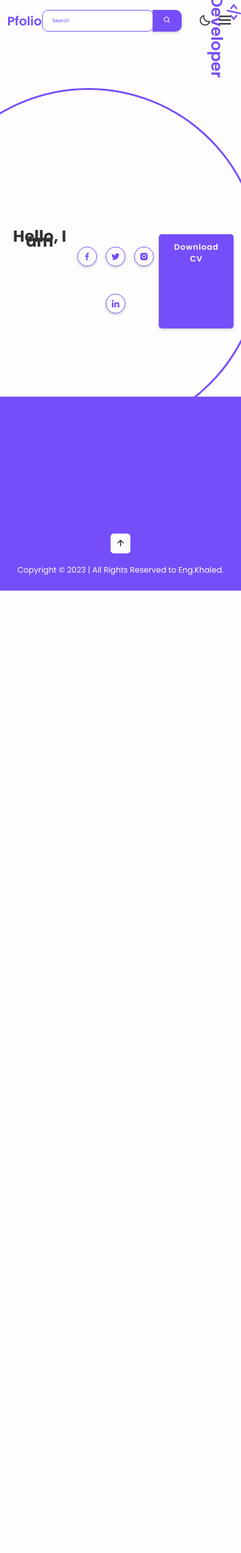
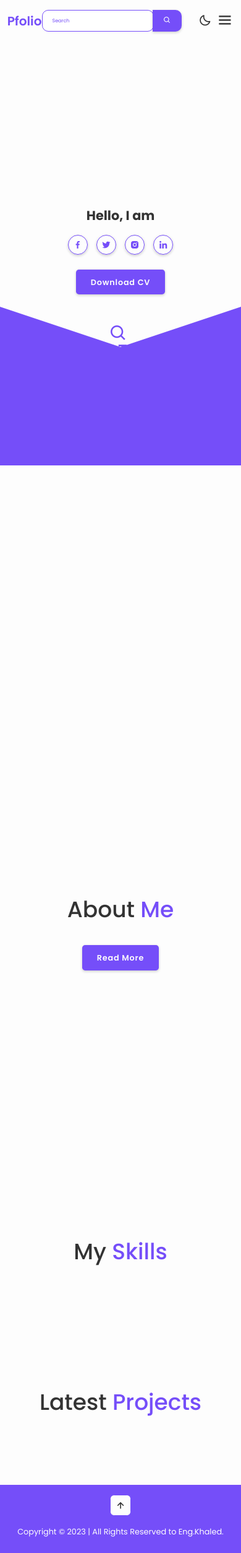
Before and after one commit to ENGKhaledAbdullah/Portfolio_System, a PHP site: page /partials/portfolio.php in a window 390 px wide. Shown: the whole page at 62% size. Before the commit the page ends 953 px from the top, so only its background shows below. Run offline with PHP 8.4, Linux system fonts and the light colour scheme; the template is opened without the code that fills it, so the values that code supplies are empty.

Commit message:
view data from skills , works and fix some css issues

```diff
--- a/assets/css/main.css
+++ b/assets/css/main.css
@@ -205,7 +205,7 @@
     color: var(--main-color);
     transform: rotate(calc(360deg / 4 * var(--i)));
     transform-origin: 384px;
-    background: var(--bg-color);
+    background: transparent;
     padding: 13px 0;
 }
 
@@ -235,8 +235,8 @@
 .home .profession-box .circle {
     width: 560px;
     height: 560px;
-    border: 3px solid var(--main-color);
-    border-radius: 50%;
+    /* border: 3px solid var(--main-color);
+    border-radius: 50%; */
     z-index: -1;
 }
 
@@ -435,11 +435,14 @@
 
 .home-img img {
     position: absolute;
-    bottom: -200px;
-    right: 0;
+    /* bottom: -200px; */
+    top: 180px;
+    right: 20px;
     pointer-events: none;
-    max-width: 569px;
-    max-height: 144vh;
+    width: 300px;
+    height: 400px;
+
+    object-fit:contain ;
 }
 
 span {
@@ -532,9 +535,8 @@
     transform: scale(1.02);
 }
 
-.services-box i {
-    font-size: 7rem;
-    color: var(--main-color);
+.services-box img {
+    width: 200px !important;
 }
 
 .services-box h3 {
@@ -843,9 +845,7 @@
     .home .profession-container .overlay {
         right: -6%;
     }
-    .home-img img {
-        right: 0;
-    }
+
 }
 
 @media (max-width: 1100px) {
@@ -856,9 +856,7 @@
     .home .profession-container .profession-box {
         right: -15%;
     }
-    .home-img img {
-        max-width: 420px;
-    }
+
 }
 
 @media (max-width: 1024px) {
@@ -1009,78 +1007,73 @@
         display: none;
     }
 
-    .home-home{
+    .home {
+        margin-top:80px;
+        margin-bottom:150px;
         padding: 0 3% 23rem;
         justify-content: center;
         text-align: center;
     }
-    .home-content {
-        display: flex;
-        justify-content: center;
-        align-content: center;
-        text-align: center;
 
-    }
     .home-content h3 {
-        font-size: 3.2rem;
+        font-size: 2.6rem;
     }
 
     .home-content h1 {
-        font-size: 6rem;
+        font-size: 5rem;
     }
 
     .home-content .social-media a {
         margin: 2.5rem .75rem 3rem;
     }
 
-    .home-home.profession-container {
+    .home .profession-container {
         left: 0;
         width: 100%;
         height: 100%;
     }
 
-    .home-home.profession-container .profession-box {
+    .home .profession-container .profession-box {
         position: fixed;
         top: 450px;
         left: 0;
         width: 100%;
     }
 
-    .home-home.profession-box .profession {
+    .home .profession-box .profession {
         padding: 0 13px;
         left: auto;
         transform-origin: 0;
     }
 
-    .home-home.profession-box .profession:nth-child(1) {
-        transform: rotate(-90deg) translate(-120px, -210px);
+    .home .profession-box .profession:nth-child(1) {
+        transform: rotate(-90deg) translate(-120px, -199px);
     }
 
-    .home-home.profession-box .profession:nth-child(1) i {
+    .home .profession-box .profession:nth-child(1) i {
         margin-right: 0;
     }
 
-    .home-home.profession-box .profession:nth-child(2) {
-        /* top: 290px; */
-        transform: rotate(0deg) translate(0, -325px);
+    .home .profession-box .profession:nth-child(2) {
+        transform: rotate(0deg) translate(0, -400px);
     }
 
-    .home-home.profession-box .profession:nth-child(3) {
-        transform: rotate(90deg) translate(-115px, -450px);
+    .home .profession-box .profession:nth-child(3) {
+        transform: rotate(90deg) translate(-115px, -429px);
     }
 
-    .home-home.profession-box .profession:nth-child(4) {
-        transform: rotate(180deg) translate(-220px, -325px);
+    .home .profession-box .profession:nth-child(4) {
+        transform: rotate(180deg) translate(-199px, -309px);
     }
 
-    .home-home.profession-box .circle {
+    .home .profession-box .circle {
         position: fixed;
         width: 670px;
         height: 670px;
         z-index: -1;
     }
 
-    .home-home.profession-container .overlay {
+    .home .profession-container .overlay {
         position: fixed;
         top: 70rem;
         left: 50%;
@@ -1090,7 +1083,7 @@
     }
 
     .about {
-        flex-direction: column;
+        flex-direction: column-reverse;
         text-align: center;
     }
 
@@ -1099,8 +1092,8 @@
     }
 
     .about-img img {
-        width: 40vw;
-        /* margin-top: -2rem; */
+        width: 70vw;
+        margin-top: -2rem;
     }
 
     .testimonial-container .testimonial-wrapper {
@@ -1115,7 +1108,12 @@
     .testimonial-box .swiper-button-prev {
         display: none;
     }
+    .home-img img{
+        display: none;
+    }
 }
+
+
 
 @media (max-width: 580px) {
     .portfolio .portfolio-container {
@@ -1133,38 +1131,23 @@
     }
 
     .home .profession-box .profession:nth-child(1) {
-        transform: rotate(-90deg) translate(-110px, -220px);
+        transform: rotate(-90deg) translate(-110px, -199px);
+    }
+
+    .home .profession-box .profession:nth-child(1) i {
+        margin-right: 0;
     }
 
     .home .profession-box .profession:nth-child(2) {
-        transform: rotate(0deg) translate(5px, -325px);
+        transform: rotate(0deg) translate(0, -400px);
     }
 
     .home .profession-box .profession:nth-child(3) {
-        transform: rotate(90deg) translate(-105px, -440px);
+        transform: rotate(90deg) translate(-105px, -429px);
     }
 
     .home .profession-box .profession:nth-child(4) {
-        transform: rotate(180deg) translate(-210px, -325px);
-    }
-
-    .home .profession-container .overlay {
-        top: 80rem;
-    }
-    .home-home.profession-box .profession:nth-child(1) {
-        transform: rotate(-90deg) translate(-110px, -220px);
-    }
-
-    .home-home.profession-box .profession:nth-child(2) {
-        transform: rotate(0deg) translate(5px, -325px);
-    }
-
-    .home-home.profession-box .profession:nth-child(3) {
-        transform: rotate(90deg) translate(-105px, -440px);
-    }
-
-    .home-home.profession-box .profession:nth-child(4) {
-        transform: rotate(180deg) translate(-210px, -325px);
+        transform: rotate(180deg) translate(-189px, -309px);
     }
 
     .home-home.profession-container .overlay {
--- a/partials/portfolio.php
+++ b/partials/portfolio.php
@@ -49,6 +49,8 @@
 
     require('header.php');
     ?>
+
+    <!-- user-info section design -->
     <section class="home" id="home">
         <div class="home-content">
             <h3>Hello, I am</h3>
@@ -95,6 +97,52 @@
         </div>
     </section>
 
+    <!-- about section design -->
+    <section class="about" id="about">
+        <div class="about-img">
+            <img src="<?= $user['about_img']?>" alt="">
+        </div>
+
+        <div class="about-content">
+            <h2 class="heading">About <span>Me</span></h2>
+            <p><?= $user['about_user']?></p>
+            <br>
+            <a href="#" class="btn">Read More</a>
+        </div>
+    </section>
+
+    <!-- skills section design -->
+    <section class="services" id="services">
+        <h2 class="heading">My <span>Skills</span></h2>
+
+        <div class="services-container">
+            <?php foreach ($skills as $skill): ?>
+                <div class="services-box">
+                    <img src="<?= $skill['img'] ?>" alt="">
+                    <h3><?= $skill['name'] ?></h3>
+                </div>
+            <?php endforeach; ?>
+        </div>
+    </section>
+
+    <!-- works section design -->
+    <section class="portfolio" id="portfolio">
+        <h2 class="heading">Latest <span>Projects</span></h2>
+
+        <div class="portfolio-container">
+            <?php foreach ($works as $work): ?>
+                <div class="portfolio-box">
+                    <img src="<?= $work['img'] ?>" alt="">
+
+                    <div class="portfolio-layer">
+                        <h4><?= $work['name'] ?></h4>
+                        <p><?= $work['description'] ?></p>
+                        <a href="<?= $work['url'] ?>"><i class='bx bx-link-external'></i></a>
+                    </div>
+                </div>
+            <?php endforeach; ?>
+        </div>
+    </section>
 <?php
     require('footer.php');
 ?>
```
